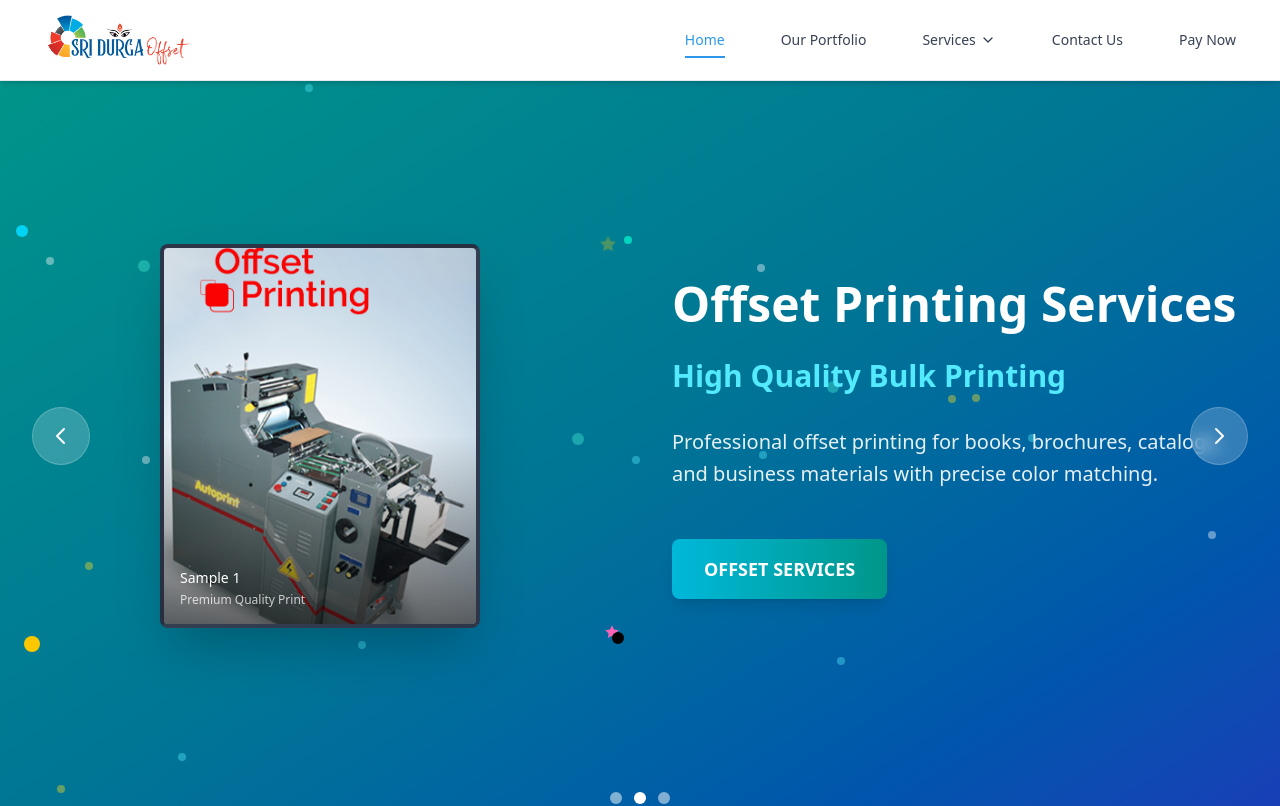
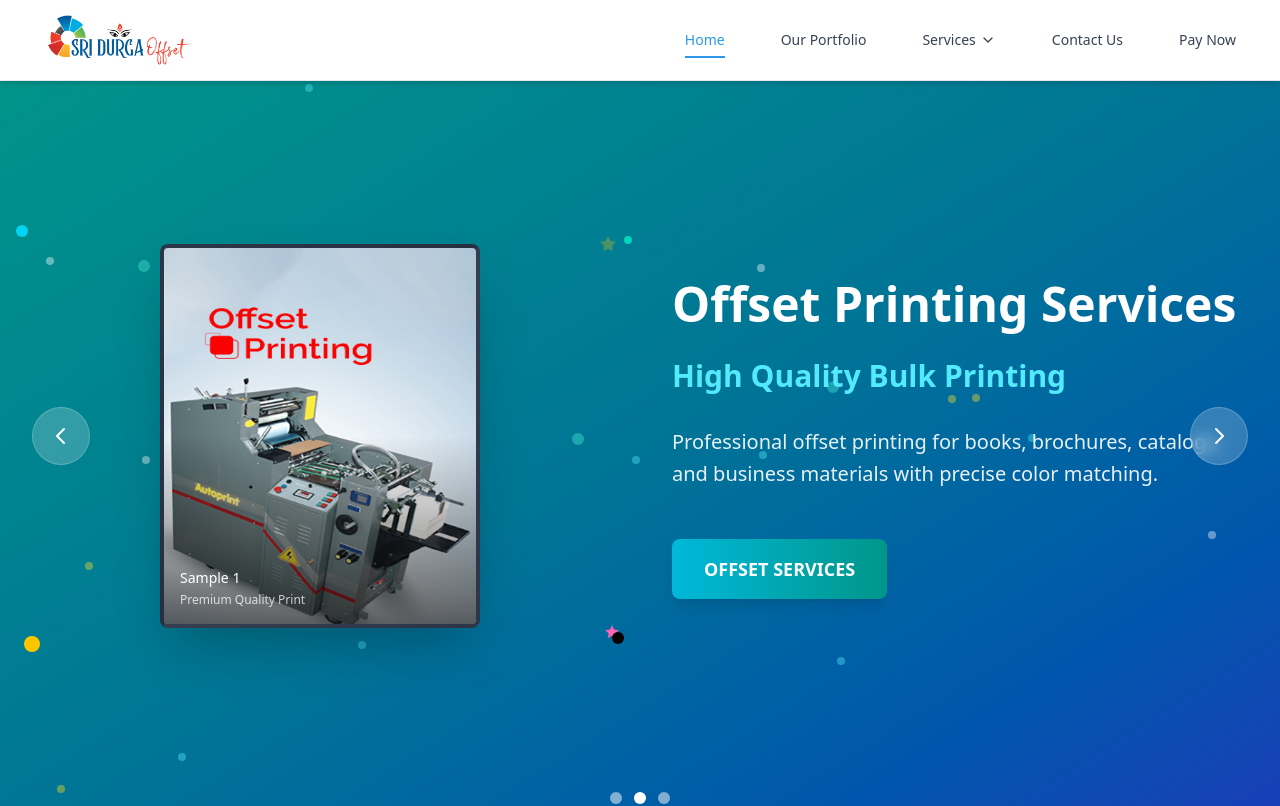
Before and after one commit to CodeSewa101/durga-offset, a React (Vite) app: page / in a window 1280 px wide. Shown: the top 806 px of the page. Built offline with nearby package versions, Linux system fonts and the light colour scheme.

Commit message:
slider images were replaced

```diff
--- a/src/components/sections/PrintingShop.jsx
+++ b/src/components/sections/PrintingShop.jsx
@@ -1,9 +1,9 @@
 import React, { useState, useEffect } from "react";
 import { useNavigate } from "react-router-dom";
-import invitationCard1 from "../../assets/Digital Card/card-13.0.png";
+import invitationCard1 from "../../assets/images/homepage-Invitation.jpg";
 
-import offsetMachine from "../../assets/images/Offset-Print-1.jpg";
-import flexprint4 from "../../assets/images/flex-print-4.jpg";
+import offsetMachine from "../../assets/images/homepage-offset.jpg";
+import flexprint4 from "../../assets/images/homepage-flex.jpg";
 
 const PrintingShop = () => {
   const [currentSlide, setCurrentSlide] = useState(0);
@@ -119,13 +119,13 @@ const PrintingShop = () => {
       <div className="relative w-full max-w-sm mx-auto lg:max-w-none lg:mx-0">
         <div className="animate-float">
           {/* Main Image Container */}
-          <div className="relative w-full max-w-xs mx-auto sm:max-w-sm lg:w-80 h-72 sm:h-80 lg:h-96 bg-gradient-to-br from-slate-800 to-slate-900 rounded-lg shadow-2xl overflow-hidden border-4 border-white/10">
+          <div className="relative w-full max-w-xs mx-auto sm:max-w-sm lg:w-80 h-75 sm:h-80 lg:h-96 bg-gradient-to-br from-slate-800 to-slate-900 rounded-lg shadow-2xl overflow-hidden border-4 border-white/10">
             {/* Primary Image */}
             <div className="relative h-full">
               <img
                 src={getImageSrc(currentImageIndex)}
                 alt={`Printing sample ${currentImageIndex + 1}`}
-                className={`w-full h-full object-cover transition-all duration-1000 ease-out ${
+                className={`w-full h-full object-fill transition-all duration-1000 ease-out ${
                   isImageLoaded(currentImageIndex)
                     ? "opacity-100 scale-100"
                     : "opacity-0 scale-105"
```
